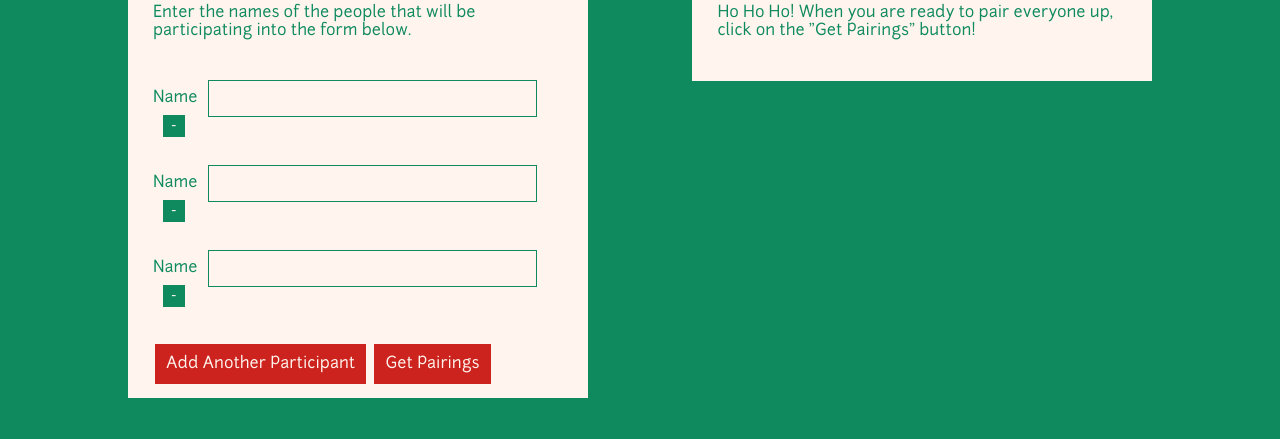
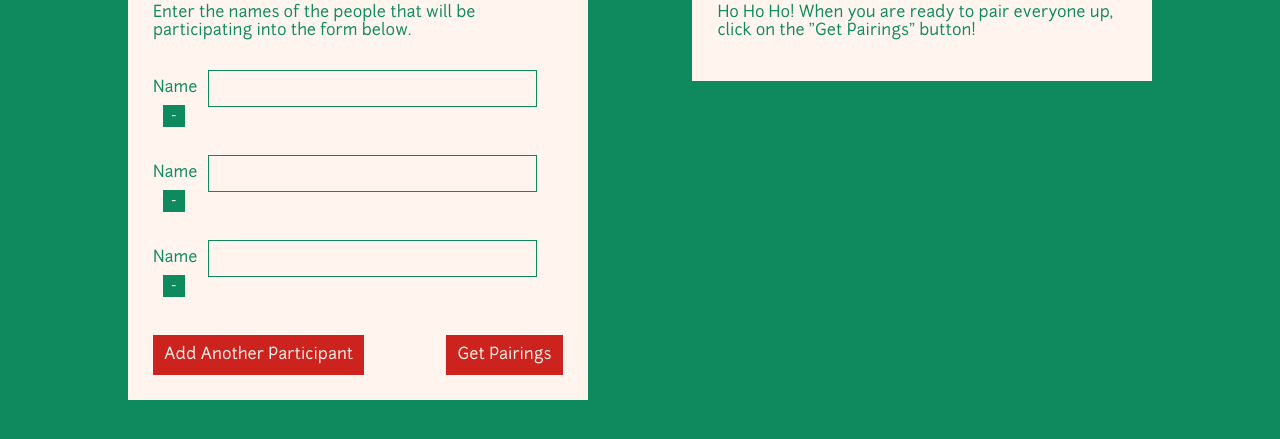
Before and after one commit to escrimeuse/SecretSanta, a plain HTML site: page index.html in a window 1280 px wide. Shown: the part 203-642 px from the top of the page. Drawn offline with Linux system fonts and the light colour scheme.

Commit message:
changed positioning of the "Add Another Participant" and "Get Pairings" buttons

```diff
--- a/styles.css
+++ b/styles.css
@@ -96,9 +96,14 @@ div#pairings-output {
 	width:75%;
 }
 
+#participants input:focus {
+	outline: 1px solid #0F8A5F;
+}
+
 #participants {
-	margin-top:40px;
-	margin-bottom:50px;
+	margin-top:0px;
+	margin-bottom:0px;
+	padding-bottom:50px;
 }
 
 a {
@@ -137,3 +142,19 @@ hr {
 	height:1px;
 	background-color:#0F8A5F;
 }
+
+#addmore {
+	position:absolute;
+	bottom:0;
+	left:0;
+	margin-bottom:25px;
+	margin-left:25px;
+}
+
+#pair {
+	position:absolute;
+	bottom:0;
+	right:0;
+	margin-bottom:25px;
+	margin-right:25px;
+}
```
